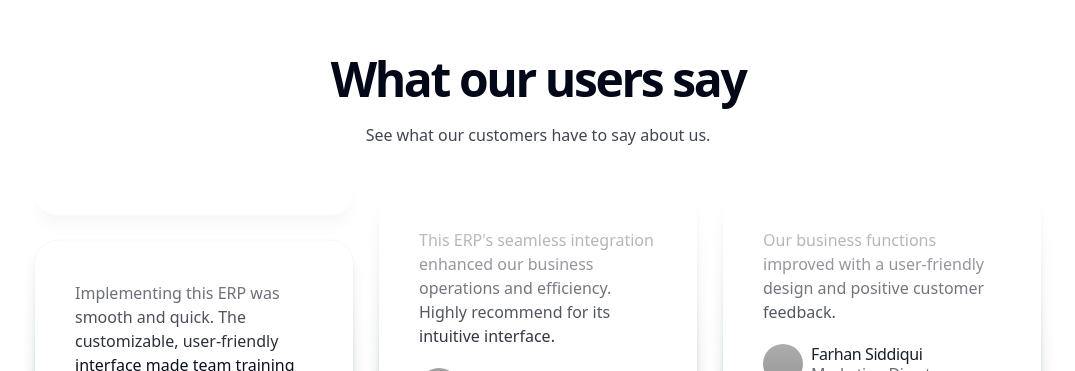
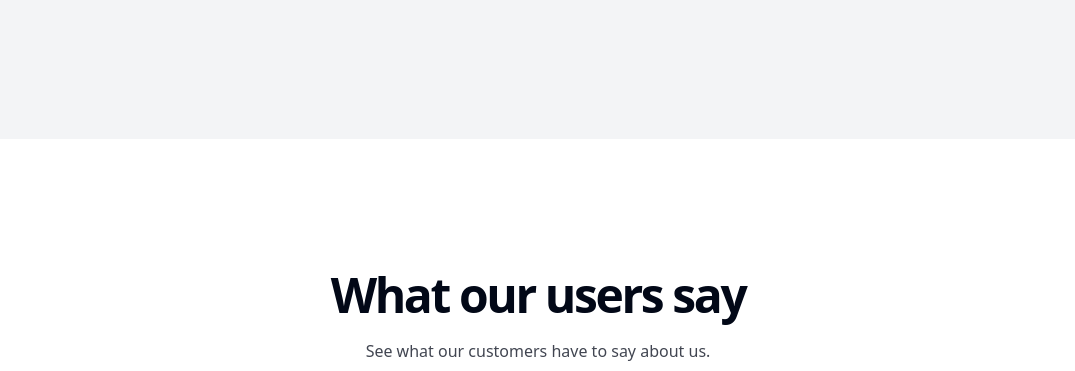
Before and after one commit to Nothypaa/HyperWeb, a Next.js app: page / in a window 1280 px wide. Shown: the part 1597-1968 px from the top of the page, without its empty margins (102-1177 px from the left). Built offline with nearby package versions, Linux system fonts and the light colour scheme; grey boxes are pictures that could not be loaded; a web font is replaced by a local one.

Commit message:
adding realisations

```diff
--- a/app/layout.tsx
+++ b/app/layout.tsx
@@ -2,7 +2,7 @@ import type { Metadata } from 'next'
 import Script from 'next/script'
 import './globals.css'
 import Navbar from '../components/Navbar'
-import StagewiseWrapper from '../components/StagewiseWrapper'
+
 import { AuroraBackground } from '../components/ui/aurora-background'
 import { Footer } from '@/components/ui/large-name-footer'
 import LenisProvider from '../components/LenisProvider'
@@ -81,7 +81,7 @@ export default function RootLayout({
             <Navbar />
             {children}
             <Footer />
-            <StagewiseWrapper />
+
           </AuroraBackground>
         </LenisProvider>
       </body>
--- a/components/MockupGrid.tsx
+++ b/components/MockupGrid.tsx
@@ -2,8 +2,8 @@ import React from 'react'
 
 const MockupGrid: React.FC = () => {
   return (
-    <div className="w-full max-w-7xl mx-auto p-6">
-      <div className="bg-gray-100/95 backdrop-blur rounded-3xl h-[600px] w-full">
+    <div className="w-full max-w-[90rem] mx-auto p-8">
+      <div className="bg-gray-100/95 backdrop-blur rounded-3xl h-[800px] w-full">
       </div>
     </div>
   )
--- a/components/StagewiseWrapper.tsx
+++ /dev/null
@@ -1,22 +0,0 @@
-'use client'
-
-import { useEffect } from 'react'
-import { initToolbar } from '@stagewise/toolbar'
-
-export default function StagewiseWrapper() {
-  useEffect(() => {
-    // Only initialize in development mode
-    if (process.env.NODE_ENV === 'development') {
-      try {
-        initToolbar({
-          plugins: []
-        })
-      } catch (error) {
-        console.warn('Stagewise toolbar failed to initialize:', error)
-      }
-    }
-  }, [])
-
-  // This component doesn't render anything, it just initializes the toolbar
-  return null
-}
--- a/components/ui/blog-grid.tsx
+++ b/components/ui/blog-grid.tsx
@@ -5,56 +5,41 @@ import { useLenis } from '../LenisProvider'
 
 // Custom scrollbar styles
 const customScrollbarStyle = `
+  .custom-scrollbar {
+    scrollbar-width: thin;
+    scrollbar-color: #d1d5db transparent;
+  }
   .custom-scrollbar::-webkit-scrollbar {
-    width: 6px;
+    width: 8px;
+    background: transparent;
   }
-
-  .custom-scrollbar::-webkit-scrollbar-track {
-    background: transparent;
-    margin: 12px 0;
-  }
-
   .custom-scrollbar::-webkit-scrollbar-thumb {
     background: #d1d5db;
-    border-radius: 3px;
+    border-radius: 4px;
     min-height: 20px;
   }
-
   .custom-scrollbar::-webkit-scrollbar-thumb:hover {
     background: #9ca3af;
   }
-
-  .custom-scrollbar::-webkit-scrollbar-corner {
+  .custom-scrollbar::-webkit-scrollbar-track {
     background: transparent;
   }
-
   .custom-scrollbar::-webkit-scrollbar-button {
     display: none;
     height: 0;
     width: 0;
   }
-
-  .custom-scrollbar::-webkit-scrollbar-button:start:decrement,
-  .custom-scrollbar::-webkit-scrollbar-button:end:increment {
-    display: none;
+  .custom-scrollbar::-webkit-scrollbar-corner {
+    background: transparent;
   }
-
+  .dark .custom-scrollbar {
+    scrollbar-color: #4b5563 transparent;
+  }
   .dark .custom-scrollbar::-webkit-scrollbar-thumb {
     background: #4b5563;
   }
-
   .dark .custom-scrollbar::-webkit-scrollbar-thumb:hover {
     background: #6b7280;
-  }
-
-  /* Firefox */
-  .custom-scrollbar {
-    scrollbar-width: thin;
-    scrollbar-color: #d1d5db transparent;
-  }
-
-  .dark .custom-scrollbar {
-    scrollbar-color: #4b5563 transparent;
   }
 `
 
@@ -245,11 +230,11 @@ const BlogModal: React.FC<BlogModalProps> = ({ post, onClose }) => {
 
   return (
     <div
-      className="fixed inset-0 bg-black bg-opacity-50 backdrop-blur-sm z-50 flex items-center justify-center p-4"
+      className="fixed inset-0 bg-black bg-opacity-60 backdrop-blur-md z-50 flex items-end justify-center p-4"
       onClick={onClose}
     >
       <div
-        className="bg-white dark:bg-gray-900 rounded-3xl max-w-4xl w-full flex flex-col h-[90vh] relative"
+        className="bg-white dark:bg-gray-900 rounded-3xl max-w-4xl w-full flex flex-col max-h-[calc(100vh-2rem)] relative"
         onClick={(e) => e.stopPropagation()}
       >
         {/* Floating Close Button - Top Left */}
@@ -264,7 +249,7 @@ const BlogModal: React.FC<BlogModalProps> = ({ post, onClose }) => {
         {/* Modal Content */}
         <div
           ref={modalContentRef}
-          className="px-8 pt-16 pb-6 overflow-y-auto flex-grow overscroll-contain focus:outline-none custom-scrollbar"
+          className="px-8 pt-16 pb-8 overflow-y-auto flex-1 overscroll-contain focus:outline-none custom-scrollbar"
           style={{
             overscrollBehavior: 'contain'
           }}
@@ -275,7 +260,7 @@ const BlogModal: React.FC<BlogModalProps> = ({ post, onClose }) => {
           {/* Header with category and date */}
           <div className="flex items-center gap-2 mb-8">
             <LightningIcon className="w-4 h-4 text-gray-500 dark:text-gray-500" />
-            <span className="text-sm font-medium text-gray-500 dark:text-gray-500 uppercase tracking-wide">
+            <span className="text-xs font-bold text-gray-500 dark:text-gray-500 uppercase tracking-wide">
               {post.category}
             </span>
             <span className="text-sm text-gray-500 dark:text-gray-500">•</span>
--- a/package.json
+++ b/package.json
@@ -17,7 +17,6 @@
     "@radix-ui/react-separator": "^1.1.7",
     "@radix-ui/react-slot": "^1.2.3",
     "@radix-ui/react-switch": "^1.2.5",
-    "@stagewise/toolbar": "^0.6.3",
     "@tailwindcss/line-clamp": "^0.4.4",
     "canvas-confetti": "^1.9.3",
     "class-variance-authority": "^0.7.1",
--- /dev/null
+++ b/stagewise.json
@@ -0,0 +1,6 @@
+{
+  "port": 3100,
+  "appPort": 3000,
+  "autoPlugins": true,
+  "plugins": []
+}
--- a/tailwind.config.js
+++ b/tailwind.config.js
@@ -71,6 +71,11 @@ module.exports = {
         'star-movement-bottom': 'star-movement-bottom linear infinite alternate',
         'star-movement-top': 'star-movement-top linear infinite alternate',
         'scroll': 'scroll linear infinite',
+        'scroll-x': 'scroll-x 60s linear infinite',
+        'scroll-x-reverse': 'scroll-x-reverse 60s linear infinite',
+        'scroll-x-right': 'scroll-x-right 60s linear infinite',
+        'scroll-x-from-200': 'scroll-x-from-200 90s linear infinite',
+        'scroll-x-from-minus-200': 'scroll-x-from-minus-200 90s linear infinite',
         aurora: "aurora 60s linear infinite",
         "accordion-down": "accordion-down 0.2s ease-out",
         "accordion-up": "accordion-up 0.2s ease-out",
@@ -89,6 +94,26 @@ module.exports = {
         'scroll': {
           '0%': { transform: 'translateY(0%)' },
           '100%': { transform: 'translateY(-50%)' },
+        },
+        'scroll-x': {
+          '0%': { transform: 'translateX(0)' },
+          '100%': { transform: 'translateX(-100%)' },
+        },
+        'scroll-x-reverse': {
+          '0%': { transform: 'translateX(-100%)' },
+          '100%': { transform: 'translateX(0)' },
+        },
+        'scroll-x-right': {
+          '0%': { transform: 'translateX(-100%)' },
+          '100%': { transform: 'translateX(0)' },
+        },
+        'scroll-x-from-200': {
+          '0%': { transform: 'translateX(200px)' },
+          '100%': { transform: 'translateX(-100%)' },
+        },
+        'scroll-x-from-minus-200': {
+          '0%': { transform: 'translateX(-200px)' },
+          '100%': { transform: 'translateX(-100%)' },
         },
         aurora: {
           from: {
@@ -109,7 +134,7 @@ module.exports = {
       },
     },
   },
-  plugins: [addVariablesForColors, require('@tailwindcss/line-clamp')],
+  plugins: [addVariablesForColors],
 };
 
 // This plugin adds each Tailwind color as a global CSS variable, e.g. var(--gray-200).
```
Also changed, not shown: app/page.tsx (line endings or trailing spaces), 1 other file (tests, documents, lock files or other folders).
